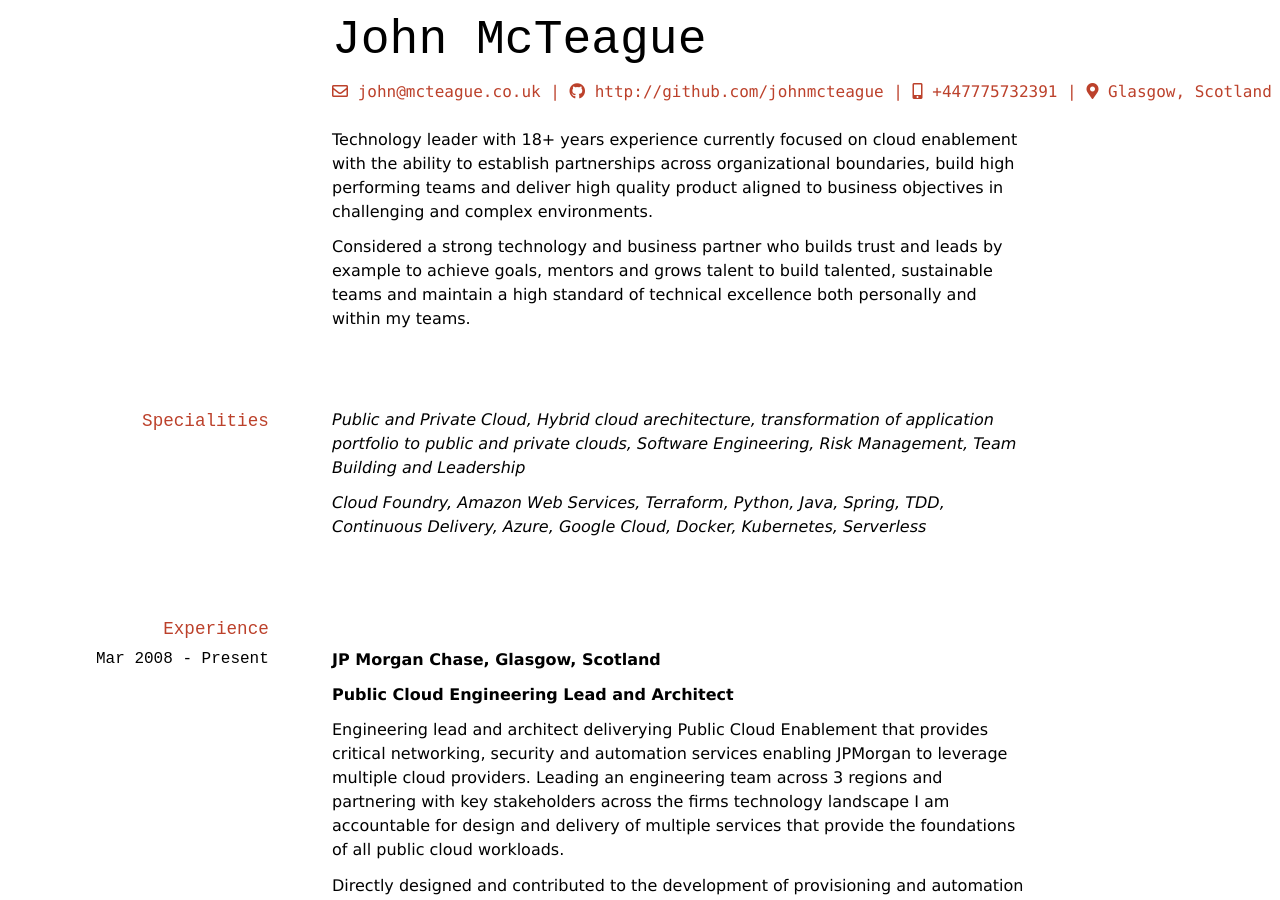
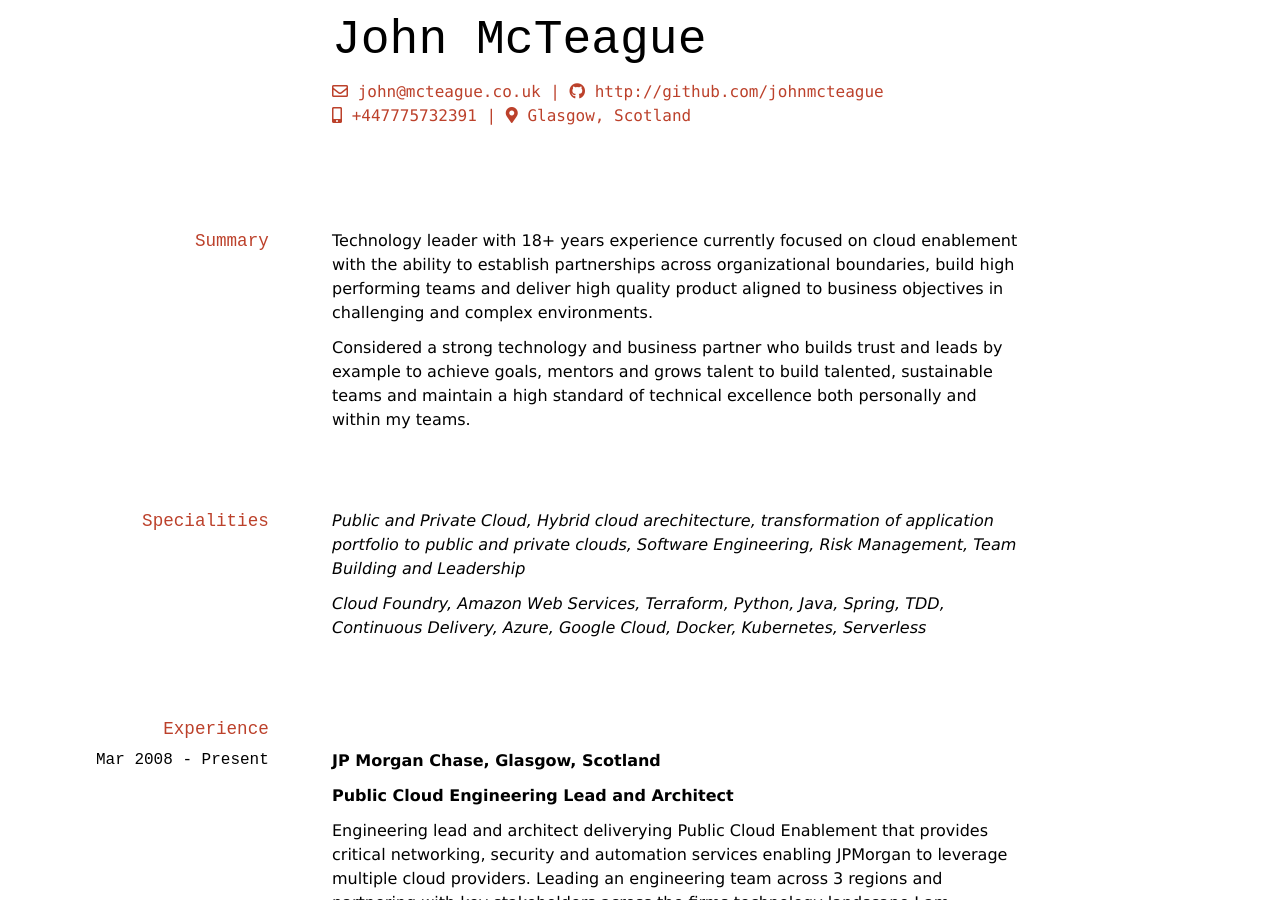
Before and after one commit to johnmcteague/markdown-cv, a Jekyll site: the page built from index.md, in a window 1280 px wide and 900 px high. Built offline with Jekyll 4.4.1, drawn with Linux system fonts in a browser that asks for light colours; nearby versions of some CDN libraries.

```diff
--- a/index.md
+++ b/index.md
@@ -6,12 +6,14 @@ title: John McTeague
 
 <div id="webaddress">
 <i class="far fa-envelope"></i> <a href="mailto:john@mcteague.co.uk">john@mcteague.co.uk</a>
-| <i class="fab fa-github"></i> <a href="http://github.com/johnmcteague">http://github.com/johnmcteague</a> |
+| <i class="fab fa-github"></i> <a href="http://github.com/johnmcteague">http://github.com/johnmcteague</a> <br/>
 <i class="fas fa-mobile-alt"></i> +447775732391
 | <i class="fas fa-map-marker-alt"></i> Glasgow, Scotland
 
 </div>
 <br/>
+
+## Summary
 Technology leader with 18+ years experience currently focused on cloud enablement with the ability to establish partnerships across organizational boundaries, build high performing teams and deliver high quality product aligned to business objectives in challenging and complex environments.
 
 Considered a strong technology and business partner who builds trust and leads by example to achieve goals, mentors and grows talent to build talented, sustainable teams and maintain a high standard of technical excellence both personally and within my teams.
```
Also changed, not shown: 1 other file.
